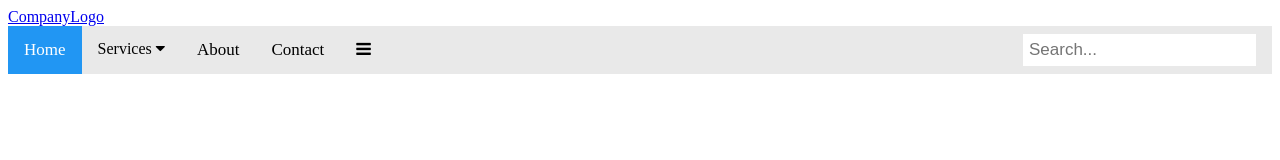
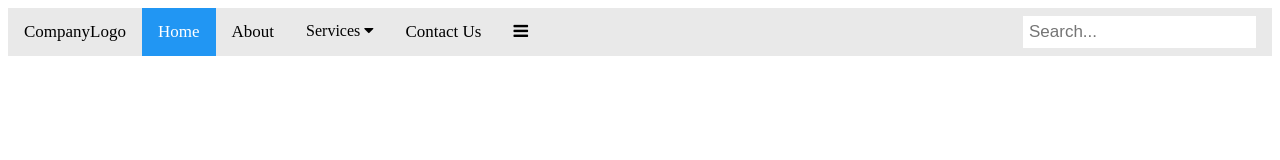
Before and after one commit to Rohaenat-Eniola-Mustapha/business_website, a plain HTML site: page index.html in a window 1280 px wide. Drawn offline with Linux system fonts and the light colour scheme.

Commit message:
header change

```diff
--- a/index.html
+++ b/index.html
@@ -8,9 +8,10 @@
     </head>
     <body>
         <header>
-            <a href="#default" class="logo">CompanyLogo</a>
             <div class="topnav" id="myTopnav">
+                <a href="#default" class="logo">CompanyLogo</a>
                 <a href="#home" class="active">Home</a>
+                <a href="#about">About</a>
                 <div class="dropdown">
                     <button class="dropbtn">Services
                       <i class="fa fa-caret-down"></i>
@@ -21,8 +22,7 @@
                       <a href="#">Moderate Sale</a>
                     </div>
                   </div>
-                <a href="#about">About</a>
-                <a href="#contact">Contact</a>
+                <a href="#contact">Contact Us</a>
                 <a href="javascript:void(0);" class="icon" onclick="myFunction()">
                   <i class="fa fa-bars"></i>
                 </a>
--- a/styles/styles.css
+++ b/styles/styles.css
@@ -1,4 +1,8 @@
 /* Add a black background color to the top navigation bar */
+.logo{
+    text-decoration: none;
+}
+
 .topnav {
     overflow: hidden;
     background-color: #e9e9e9;
```
